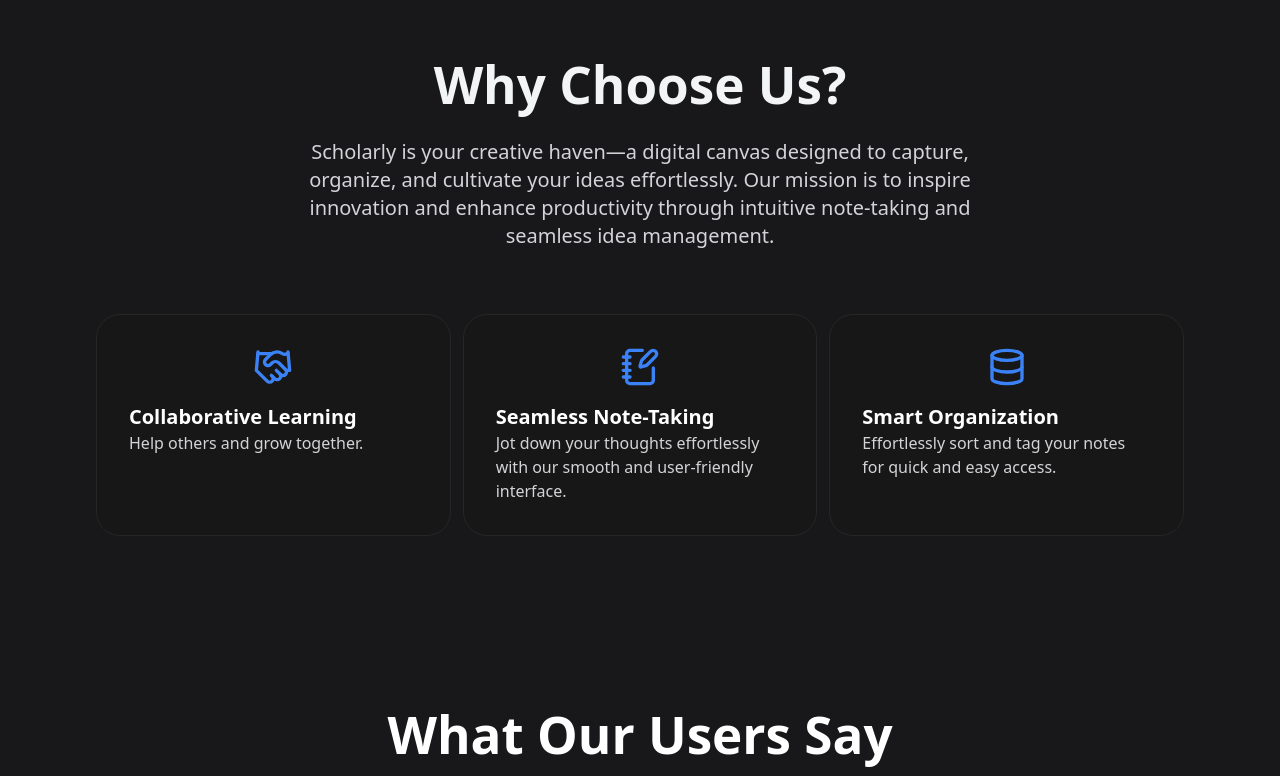
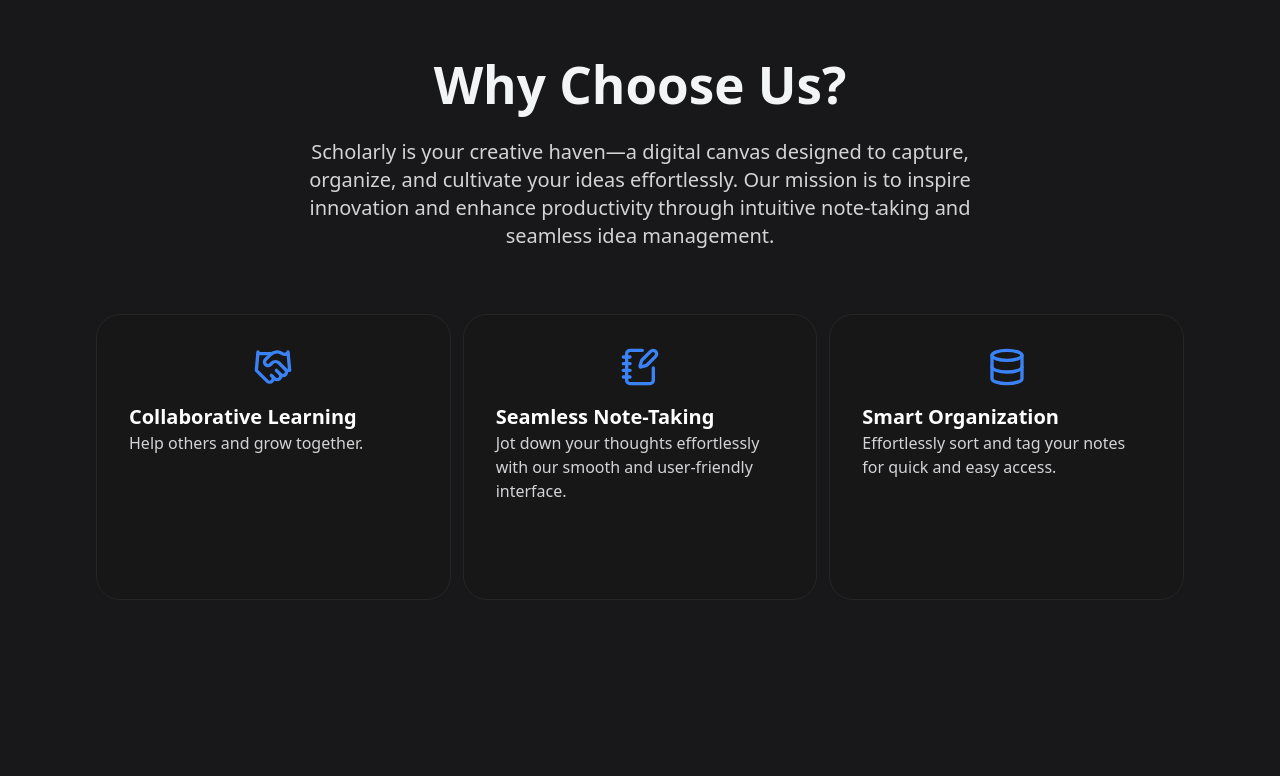
Before and after one commit to nikhilyt01/Scholarly, a React (Vite) app in the folder Frontend/: page / in a window 1280 px wide. Shown: the part 526-1302 px from the top of the page. Built offline with nearby package versions, Linux system fonts and the light colour scheme; no server answers.

Commit message:
ui improved

```diff
--- a/Frontend/src/landingpage/components/about.tsx
+++ b/Frontend/src/landingpage/components/about.tsx
@@ -33,11 +33,11 @@ export const About = () =>{
                 </div>
                 <div className="grid grid-cols-1 gap-3 md:grid-cols-3">
                     { features.map((items,i)=>(
-                        <SpotlightCard className='w-sm'
+                        <SpotlightCard className="pb-24"
                         key={i}>
                             <items.logo className="h-10 w-10 text-blue-500 mb-4 mx-auto" />
                             <h3 className={"text-xl text-white font-semibold "}>{items.title}</h3>
-                            <p className="text-zinc-300">{items.desc}</p>
+                            <p className="text-zinc-300 flex flex-wrap">{items.desc}</p>
 
                         </SpotlightCard>
 
```
